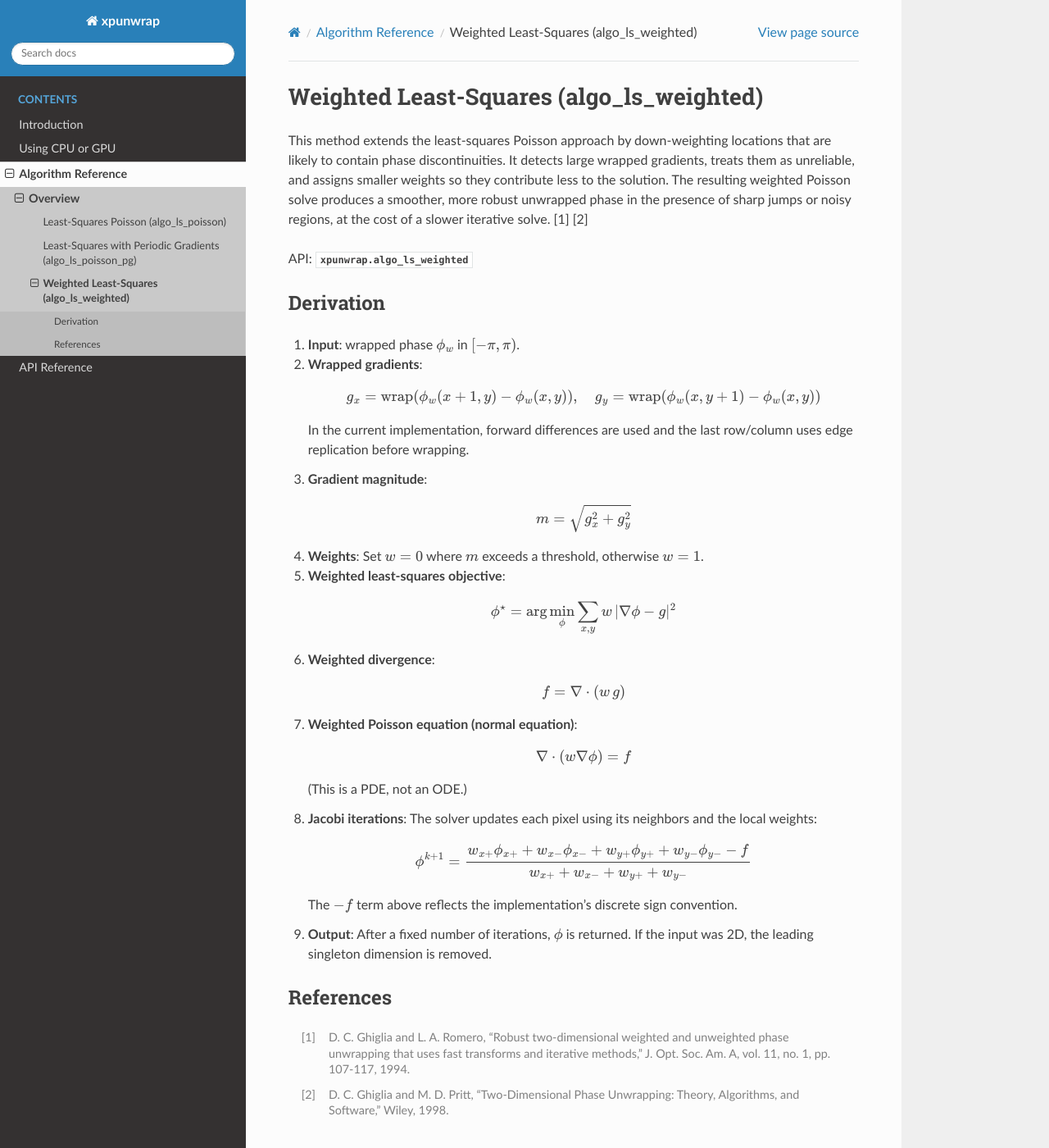
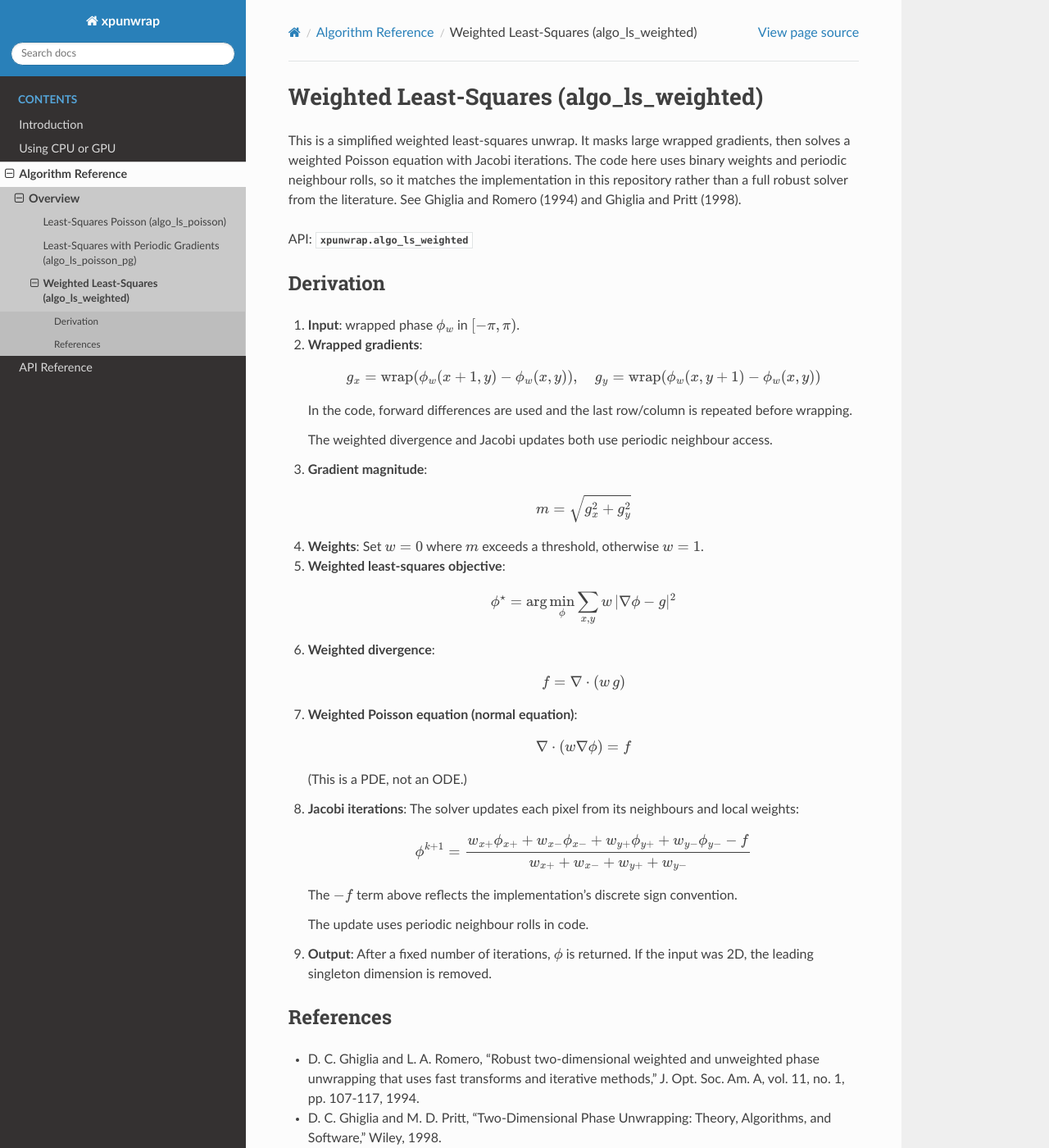
Before and after one commit to RI-imaging/xpunwrap, a Sphinx documentation site: the page built from docs/algorithms/ls_weighted.rst, in a window 1280 px wide and 1400 px high. Shown: the whole window at 82% size. Built offline with Sphinx 7.4.7 and the Read the Docs theme 3.1.0, drawn with Linux system fonts in a browser that asks for light colours; pages that are not in the unit, such as notebooks, are missing from menus.

```diff
--- a/docs/algorithms/ls_weighted.rst
+++ b/docs/algorithms/ls_weighted.rst
@@ -1,12 +1,11 @@
 Weighted Least-Squares (algo_ls_weighted)
 =========================================
 
-This method extends the least-squares Poisson approach by down-weighting
-locations that are likely to contain phase discontinuities. It detects large
-wrapped gradients, treats them as unreliable, and assigns smaller weights so
-they contribute less to the solution. The resulting weighted Poisson solve
-produces a smoother, more robust unwrapped phase in the presence of sharp
-jumps or noisy regions, at the cost of a slower iterative solve. [1] [2]
+This is a simplified weighted least-squares unwrap. It masks large wrapped
+gradients, then solves a weighted Poisson equation with Jacobi iterations.
+The code here uses binary weights and periodic neighbour rolls, so it matches
+the implementation in this repository rather than a full robust solver from
+the literature. See Ghiglia and Romero (1994) and Ghiglia and Pritt (1998).
 
 API: :func:`xpunwrap.algo_ls_weighted<xpunwrap.algorithms.algo_ls_weighted>`
 
@@ -20,8 +19,11 @@ Derivation
       g_x = \mathrm{wrap}(\phi_w(x+1,y) - \phi_w(x,y)), \quad
       g_y = \mathrm{wrap}(\phi_w(x,y+1) - \phi_w(x,y))
 
-   In the current implementation, forward differences are used and the last
-   row/column uses edge replication before wrapping.
+   In the code, forward differences are used and the last row/column is
+   repeated before wrapping.
+
+   The weighted divergence and Jacobi updates both use periodic neighbour
+   access.
 
 3. **Gradient magnitude**:
 
@@ -49,7 +51,7 @@ Derivation
    (This is a PDE, not an ODE.)
 
 8. **Jacobi iterations**:
-   The solver updates each pixel using its neighbors and the local weights:
+   The solver updates each pixel from its neighbours and local weights:
 
    .. math::
       \phi^{k+1} =
@@ -61,6 +63,8 @@ Derivation
    The :math:`-f` term above reflects the implementation's discrete sign
    convention.
 
+   The update uses periodic neighbour rolls in code.
+
 9. **Output**:
    After a fixed number of iterations, :math:`\phi` is returned. If the input
    was 2D, the leading singleton dimension is removed.
@@ -69,8 +73,8 @@ Derivation
 
 References
 ----------
-.. [1] D. C. Ghiglia and L. A. Romero, "Robust two-dimensional weighted and
-   unweighted phase unwrapping that uses fast transforms and iterative
-   methods," J. Opt. Soc. Am. A, vol. 11, no. 1, pp. 107-117, 1994.
-.. [2] D. C. Ghiglia and M. D. Pritt, "Two-Dimensional Phase Unwrapping:
-   Theory, Algorithms, and Software," Wiley, 1998.
+- D. C. Ghiglia and L. A. Romero, "Robust two-dimensional weighted and
+  unweighted phase unwrapping that uses fast transforms and iterative methods,"
+  J. Opt. Soc. Am. A, vol. 11, no. 1, pp. 107-117, 1994.
+- D. C. Ghiglia and M. D. Pritt, "Two-Dimensional Phase Unwrapping: Theory,
+  Algorithms, and Software," Wiley, 1998.
```
Also changed, not shown: README.md (+6 -0 lines), docs/algorithms/ls_poisson.rst (+5 -11 lines), docs/algorithms/ls_poisson_pg.rst (+5 -8 lines), 4 other files.
